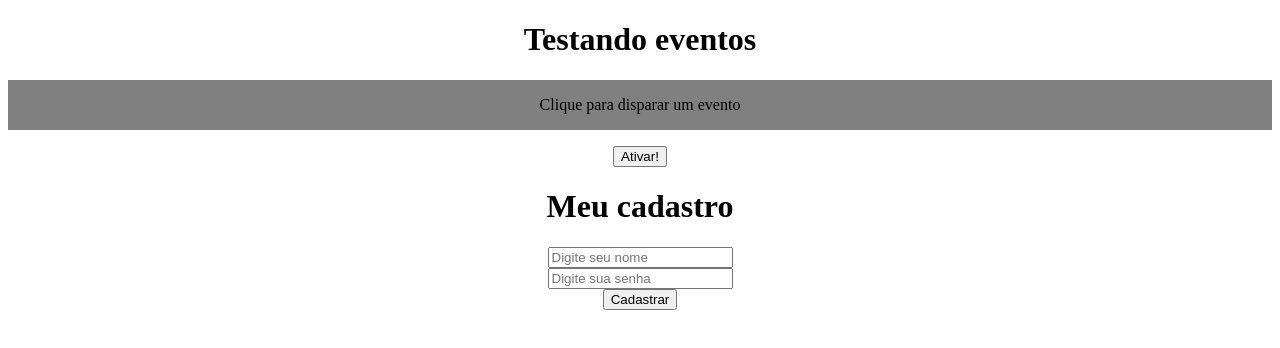
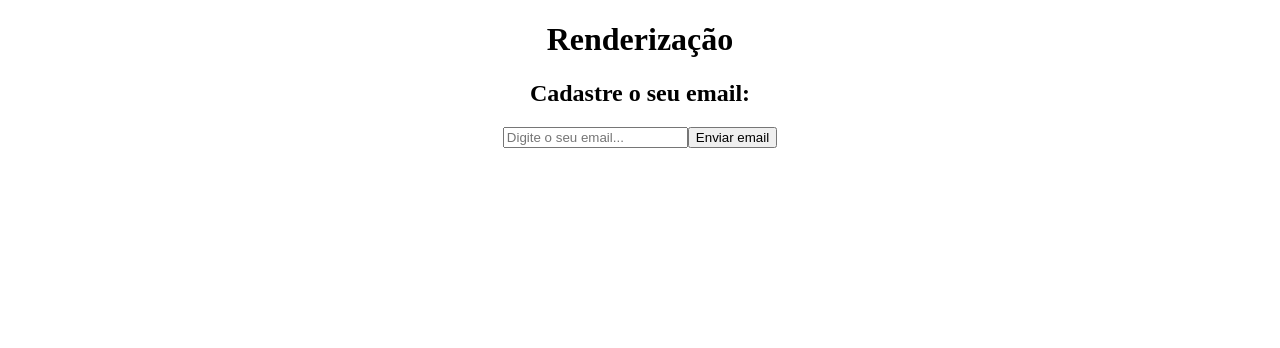
Before and after one commit to NattaNC/meu-projeto-react, a React (Create React App) app: page / in a window 1280 px wide. Shown: the top 348 px of the page. Built offline with nearby package versions, Linux system fonts and the light colour scheme.

Commit message:
Atualização hook, Props, event

```diff
--- a/src/App.js
+++ b/src/App.js
@@ -5,8 +5,7 @@ import Frase from './components/Frase';
 import List from './components/List';
 */
 import './App.css';
-import Evento from './components/Evento';
-import Form from './components/Form';
+import Condicinal from './components/Condicional';
 
 
 function App() {
@@ -30,9 +29,8 @@ function App() {
 
   return (
     <div className="App">
-      <h1>Testando eventos</h1>
-      <Evento />
-      <Form />
+      <h1>Renderização </h1>
+      <Condicinal />
     </div>
   )
 }
--- /dev/null
+++ b/src/components/Button.js
@@ -0,0 +1,5 @@
+function Button(props) {
+    return <button onClick={props.event}>{props.text}</button>
+}
+
+export default Button
--- /dev/null
+++ b/src/components/Condicional.js
@@ -0,0 +1,41 @@
+import {useState} from 'react'
+
+function Condicinal () {
+
+    const [email, setEmail] = useState()
+    const [userEmail, setUserEmail] = useState()
+
+    function EnviarEmail(e) {
+        e.preventDefault()
+        setUserEmail(email)
+        console.log(userEmail)
+    }
+
+    function limparEmail() {
+        setUserEmail('')
+    }
+
+    return (
+        <div>
+            <h2>Cadastre o seu email: </h2>
+            <form>
+                <input
+                type="email"
+                placeholder='Digite o seu email...'
+                onChange={(e) => setEmail(e.target.value)}
+                />
+                <button type='submit' onClick={EnviarEmail}>
+                    Enviar email
+                </button>
+                {userEmail && (
+                    <div>
+                        <p>O email do usuário é: {userEmail}</p>
+                        <button onClick={limparEmail}>Limpar email</button>
+                    </div>
+                )}
+            </form>
+        </div>
+    )
+}
+
+export default Condicinal
--- a/src/components/Evento.js
+++ b/src/components/Evento.js
@@ -1,13 +1,18 @@
+import Button from "./Button"
+
 function Evento() {
-
     function meuEvento() {
-        console.log('opa, Fui ativado!')
+        console.log('Ativando primeiro evento')
     }
 
+    function segundoEvento() {
+        console.log('Ativando segundo evento')
+    }
     return (
         <div>
             <p>Clique para disparar um evento</p>
-            <button onClick={meuEvento}>Ativar!</button>
+            <Button event={meuEvento} text="Primeiro evento"/>
+            <Button event={segundoEvento} text="Segundo evento"/>
         </div>
     )
 }
--- a/src/components/Form.js
+++ b/src/components/Form.js
@@ -1,19 +1,37 @@
+import { useState } from 'react'
+
 function Form() {
+    function cadastrarUsuario (e) {
+        e.preventDefault()
+        console.log(`Usuário ${name} foi cadastrado com a senha: ${password}`)
+    }
 
-    function cadastrarUsuario () {
-
-        console.log('Cadastrou usuario')
-    }
+    const [name, setName] = useState()
+    const [password, setPassword] = useState()
 
     return (
         <div>
             <h1>Meu cadastro</h1>
             <form onSubmit={cadastrarUsuario}>
                 <div>
-                    <input type="text" placeholder="Digite seu nome"/>
+                    <label htmlFor="name">Nome: </label>
+                    <input
+                    type="text"
+                    id="name"
+                    name="name"
+                    placeholder="Digite seu nome"
+                    onChange={(e) => setName(e.target.value)}
+                    />
                 </div>
                 <div>
-                    <input type="password" placeholder="Digite sua senha"/>
+                    <label htmlFor="password">Senha: </label>
+                    <input
+                    type="password"
+                    id="password"
+                    name="password"
+                    placeholder="Digite sua senha"
+                    onChange={(e) => setPassword(e.target.value)}
+                    />
                 </div>
                 <div>
                     <input type="submit" value="Cadastrar"/>
```
